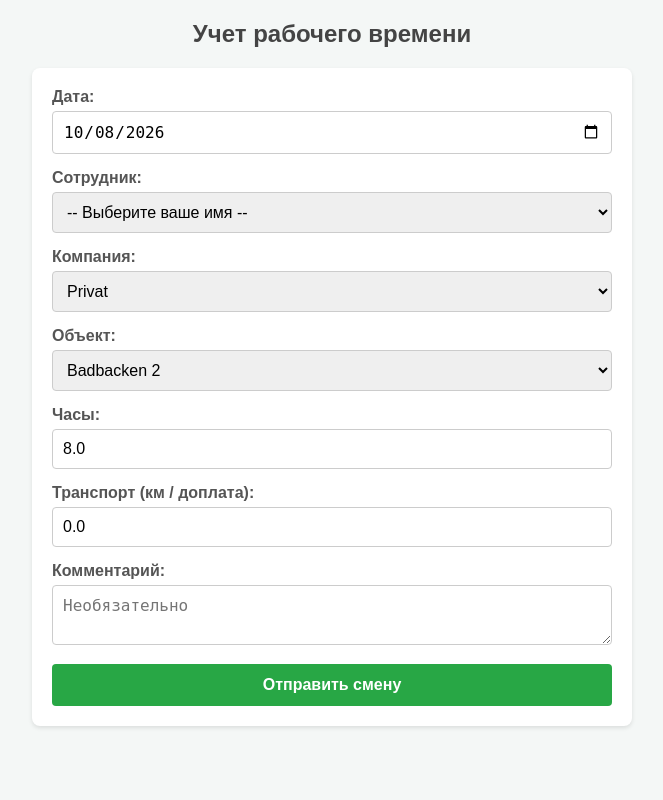
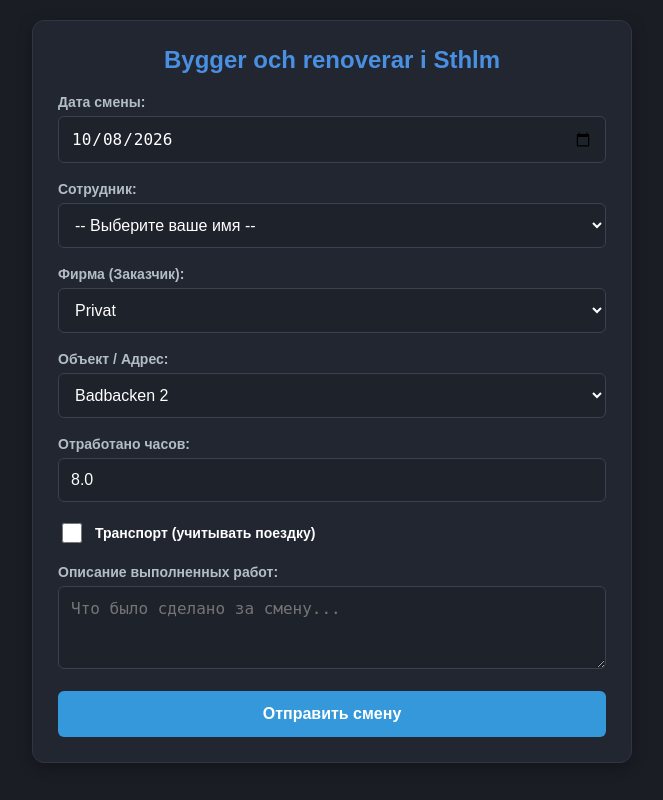
Before and after one commit to mbaton1981/smart-report-cloud, a Flask app: page / in a window 1280 px wide. Shown: the whole page, without its empty margins (308-971 px from the left). Run offline with Flask 3, Linux system fonts and the light colour scheme; data that the repository does not hold is empty.

Commit message:
Update index.html

```diff
--- a/templates/index.html
+++ b/templates/index.html
@@ -3,31 +3,40 @@
 <head>
     <meta charset="UTF-8">
     <meta name="viewport" content="width=device-width, initial-scale=1.0">
-    <title>Учет смен</title>
+    <title>Bygger och renoverar i Sthlm</title>
     <style>
-        body { font-family: Arial, sans-serif; max-width: 600px; margin: 20px auto; padding: 0 15px; color: #333; background-color: #f4f7f6; }
-        h2 { text-align: center; color: #444; }
-        form { background: #ffffff; padding: 20px; border-radius: 8px; box-shadow: 0 2px 4px rgba(0,0,0,0.1); }
-        .form-group { margin-bottom: 15px; }
-        label { display: block; margin-bottom: 5px; font-weight: bold; color: #555; }
-        select, input, textarea { width: 100%; padding: 10px; box-sizing: border-box; border: 1px solid #ccc; border-radius: 4px; font-size: 16px; }
-        button { background-color: #28a745; color: white; padding: 12px; border: none; border-radius: 4px; cursor: pointer; width: 100%; font-size: 16px; font-weight: bold; }
-        button:hover { background-color: #218838; }
+        body { font-family: Arial, sans-serif; max-width: 600px; margin: 20px auto; padding: 0 15px; color: #fff; background-color: #1a1d24; }
+        h2 { text-align: center; color: #4a90e2; }
+        form { background: #222631; padding: 25px; border-radius: 12px; box-shadow: 0 4px 15px rgba(0,0,0,0.3); border: 1px solid #2f3542; }
+        .form-group { margin-bottom: 18px; }
+        label { display: block; margin-bottom: 6px; font-weight: bold; color: #b2bec3; font-size: 14px; }
+        select, input, textarea { width: 100%; padding: 12px; box-sizing: border-box; background-color: #1e222b; border: 1px solid #3a4150; border-radius: 6px; font-size: 16px; color: #fff; }
+        select:focus, input:focus, textarea:focus { border-color: #4a90e2; outline: none; }
+        button { background-color: #3498db; color: white; padding: 14px; border: none; border-radius: 6px; cursor: pointer; width: 100%; font-size: 16px; font-weight: bold; transition: background 0.2s; }
+        button:hover { background-color: #2980b9; }
 
-        /* Блок для отображения последних смен */
-        #recent-shifts-container { margin-top: 15px; padding: 12px; background: #e8f4fd; border: 1px solid #b8daff; border-radius: 6px; display: none; }
-        #recent-shifts-container h4 { margin-top: 0; margin-bottom: 8px; color: #004085; font-size: 15px; }
+        /* Блок для отображения последних смен под сотрудником (в стиле темной темы) */
+        #recent-shifts-container {
+            margin-top: 10px;
+            margin-bottom: 15px;
+            padding: 12px;
+            background: #1a2332;
+            border: 1px solid #2e5b88;
+            border-radius: 6px;
+            display: none;
+        }
+        #recent-shifts-container h4 { margin-top: 0; margin-bottom: 8px; color: #64b5f6; font-size: 14px; }
         #recent-shifts-list { padding-left: 20px; margin: 0; }
-        #recent-shifts-list li { margin-bottom: 4px; font-size: 14px; color: #222; }
+        #recent-shifts-list li { margin-bottom: 4px; font-size: 13px; color: #dfe6e9; }
     </style>
 </head>
 <body>
 
-    <h2>Учет рабочего времени</h2>
+    <form id="shift-form">
+        <h2 style="margin-top: 0; margin-bottom: 20px;">Bygger och renoverar i Sthlm</h2>
 
-    <form id="shift-form">
         <div class="form-group">
-            <label for="date">Дата:</label>
+            <label for="date">Дата смены:</label>
             <input type="date" id="date" name="date" required>
         </div>
 
@@ -41,14 +50,14 @@
             </select>
         </div>
 
-        <!-- Блок истории последних смен сотрудника -->
+        <!-- Блок истории последних смен (появляется сразу под сотрудником при выборе) -->
         <div id="recent-shifts-container">
-            <h4>Ваши последние заполненные смены:</h4>
+            <h4>Последние заполненные смены:</h4>
             <ul id="recent-shifts-list"></ul>
         </div>
 
-        <div class="form-group" style="margin-top: 15px;">
-            <label for="company">Компания:</label>
+        <div class="form-group">
+            <label for="company">Фирма (Заказчик):</label>
             <select id="company" name="company" required>
                 {% for comp in companies %}
                 <option value="{{ comp }}">{{ comp }}</option>
@@ -57,7 +66,7 @@
         </div>
 
         <div class="form-group">
-            <label for="object_name">Объект:</label>
+            <label for="object_name">Объект / Адрес:</label>
             <select id="object_name" name="object_name" required>
                 {% for obj in objects %}
                 <option value="{{ obj }}">{{ obj }}</option>
@@ -66,18 +75,19 @@
         </div>
 
         <div class="form-group">
-            <label for="hours">Часы:</label>
+            <label for="hours">Отработано часов:</label>
             <input type="number" step="0.5" id="hours" name="hours" value="8.0" required>
         </div>
 
-        <div class="form-group">
-            <label for="transport">Транспорт (км / доплата):</label>
-            <input type="number" step="0.5" id="transport" name="transport" value="0.0">
+        <div class="form-group" style="display: flex; align-items: center; gap: 10px;">
+            <input type="checkbox" id="transport_check" style="width: 20px; height: 20px; cursor: pointer;">
+            <label for="transport_check" style="margin-bottom: 0; cursor: pointer; color: #fff;">Транспорт (учитывать поездку)</label>
+            <input type="hidden" id="transport" name="transport" value="0.0">
         </div>
 
         <div class="form-group">
-            <label for="comment">Комментарий:</label>
-            <textarea id="comment" name="comment" rows="2" placeholder="Необязательно"></textarea>
+            <label for="comment">Описание выполненных работ:</label>
+            <textarea id="comment" name="comment" rows="3" placeholder="Что было сделано за смену..."></textarea>
         </div>
 
         <button type="submit">Отправить смену</button>
@@ -86,6 +96,11 @@
     <script>
         // Ставим сегодняшнюю дату по умолчанию
         document.getElementById('date').valueAsDate = new Date();
+
+        // Логика чекбокса транспорта
+        document.getElementById('transport_check').addEventListener('change', function() {
+            document.getElementById('transport').value = this.checked ? 1.0 : 0.0;
+        });
 
         // При выборе сотрудника запрашиваем историю и предупреждения
         document.getElementById('employee').addEventListener('change', async function() {
```
